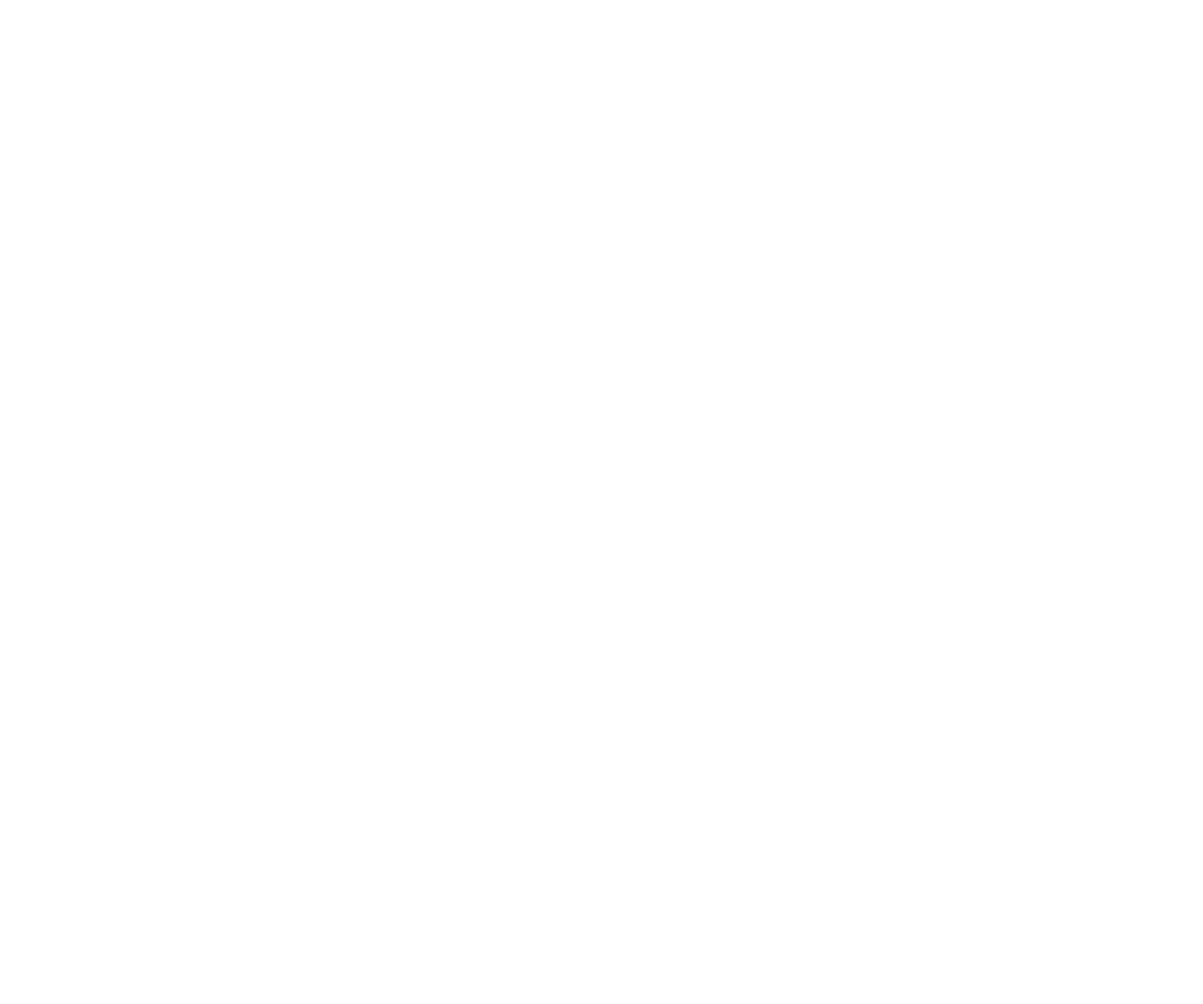
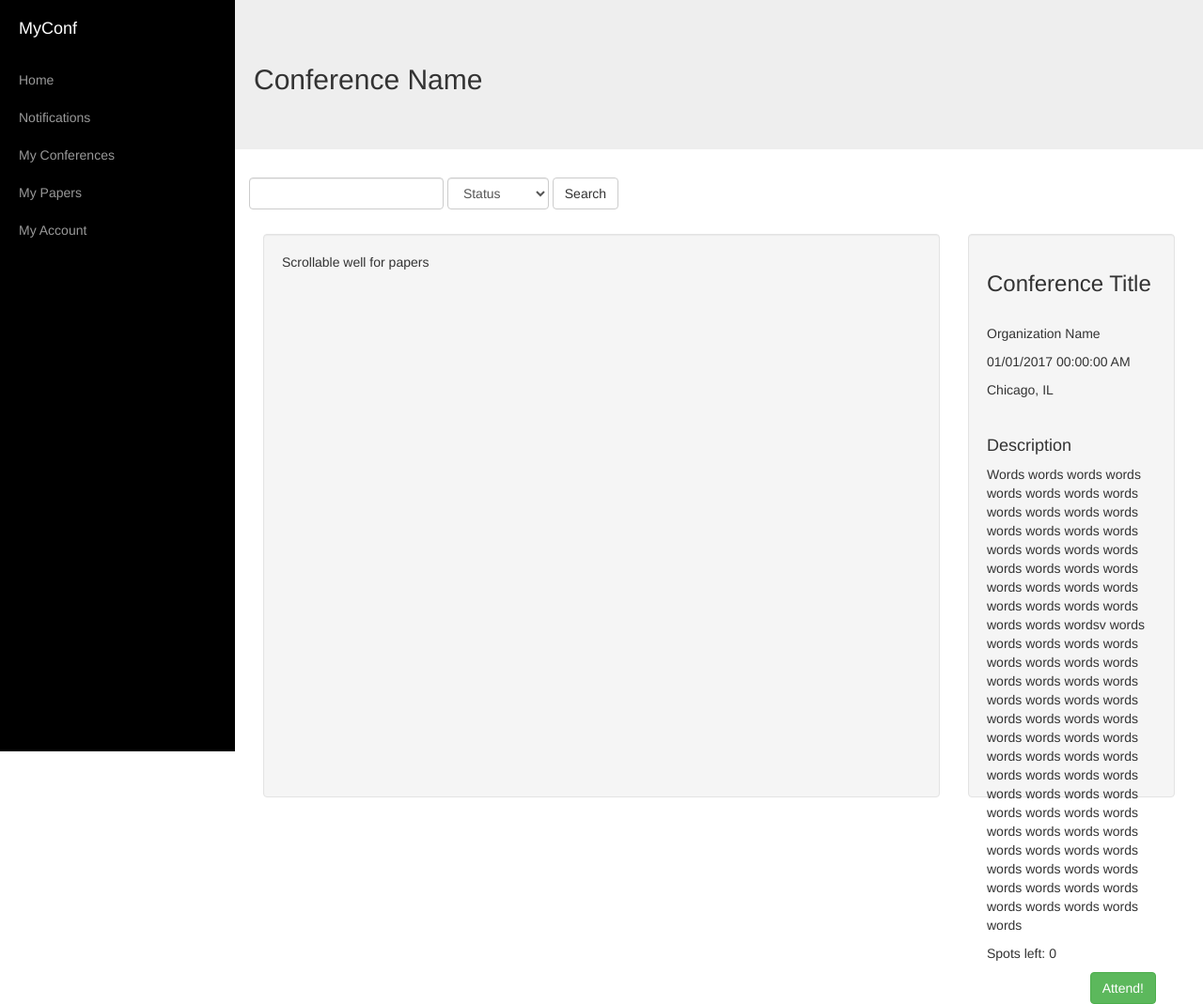
Before and after one commit to lukasfox23/Capstone, a Django app: page /conference/ in a window 1280 px wide. Before the commit the page is empty. Shown: the whole page at 94% size. Before the commit the page ends 800 px from the top, so only its background shows below. Run offline with Django 3.2, Linux system fonts and the light colour scheme; some libraries are stand-ins or nearby versions.

Commit message:
Fixed header and created basic conference page

```diff
--- a/basic/templates/basic/conference.html
+++ b/basic/templates/basic/conference.html
@@ -0,0 +1,66 @@
+{% extends "basic/header.html" %}
+
+{% block content %}
+  <div class="jumbotron" style="padding-left: 20px;">
+    <!-- I want this in the bottom left of jumbotron eventually -->
+    <h2>Conference Name</h2>
+   </div>
+  </div>
+
+  <div class="col-sm-12">
+  <form class="form-inline">
+    <div class="form-group">
+      <input class="form-control" id="papersearch">
+    </div>
+    <div class="form-group">
+      <select class="form-control" id="paperstatus">
+        <option>Status</option>
+        <option>Pending</option>
+        <option>In Review</option>
+        <option>Approved</option>
+        <option>Denied</option>
+      </select>
+    </div>
+    <button type="submit" class="btn btn-default">Search</button>
+  </form>
+  </div>
+
+  <br>
+  <br>
+  <br>
+  <div class="col-sm-12">
+    <row>
+      <div class="col-sm-9">
+        <div class="well" style="height: 600px">
+          <p>Scrollable well for papers</p>
+        </div>
+      </div>
+
+      <div class="col-sm-3">
+        <div class="well" style="height: 600px">
+          <!-- Temporary shit-->
+          <h3>Conference Title</h3>
+          <br>
+          <p>Organization Name</p>
+          <p>01/01/2017 00:00:00 AM</p>
+          <p>Chicago, IL</p>
+          <br>
+          <h4>Description</h4>
+          <p>Words words words words words words words words words
+              words words words words words words words words words words
+             words words words words words words words words
+            words words words words words words words wordsv
+           words words words words words words words words
+          words words words words words words words words words words
+         words words words words words words words words words words
+            words words words words words words words words words words
+             words words words words words words words words
+            words words words words words words words words words words
+           words words words words words words</p>
+          <p>Spots left: 0</p>
+          <button type="button" class="btn pull-right btn-success">Attend!</button>
+        </div>
+      </div>
+    </row>
+  </div>
+{% endblock %}
--- a/basic/templates/basic/header.html
+++ b/basic/templates/basic/header.html
@@ -16,7 +16,7 @@
   <script src="{% static 'js/jquery.js' %}"></script>
   <style>
     body {
-      padding-left: 300px;
+      padding-left: 250px;
     }
   </style>
 </head>
```
